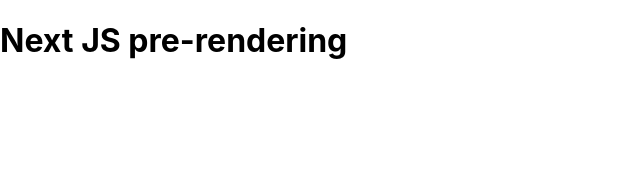
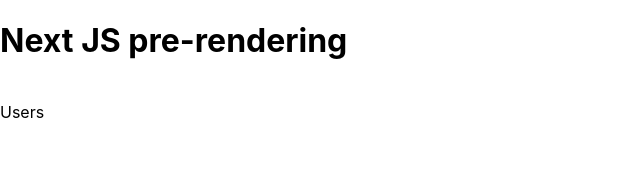
Before and after one commit to senth542002/NEXT-PRERENDERING, a Next.js app: page / in a window 1280 px wide. Shown: the top 192 px of the page, without its empty margins (0-640 px from the left). Built offline with nearby package versions, Linux system fonts and the light colour scheme.

Commit message:
Static Site Rendering through getStaticProps

```diff
--- a/pages/index.js
+++ b/pages/index.js
@@ -1,5 +1,10 @@
+import Link from 'next/link'
+
 function Home() {
-  return <h1>Next JS pre-rendering</h1>
+  return (<>
+  <h1>Next JS pre-rendering</h1> <br/>
+  <Link href='/users'>Users</Link>
+  </>)
 }
 
 export default Home
```
